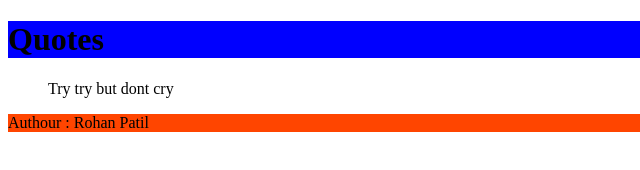
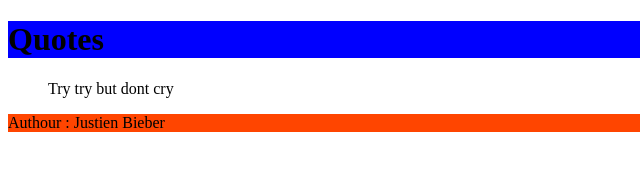
Before and after one commit to digvijayds/git-task, a plain HTML site: page index.html in a window 1280 px wide. Shown: the full height of the page, 0-640 px from the left. Drawn offline with Linux system fonts and the light colour scheme.

Commit message:
Task Complited

```diff
--- a/index.html
+++ b/index.html
@@ -10,6 +10,6 @@
   <body>
     <h1>Quotes</h1>
     <blockquote>Try try but dont cry</blockquote>
-    <p>Authour : Rohan Patil</p>
+    <p>Authour : Justien Bieber</p>
   </body>
 </html>
```
